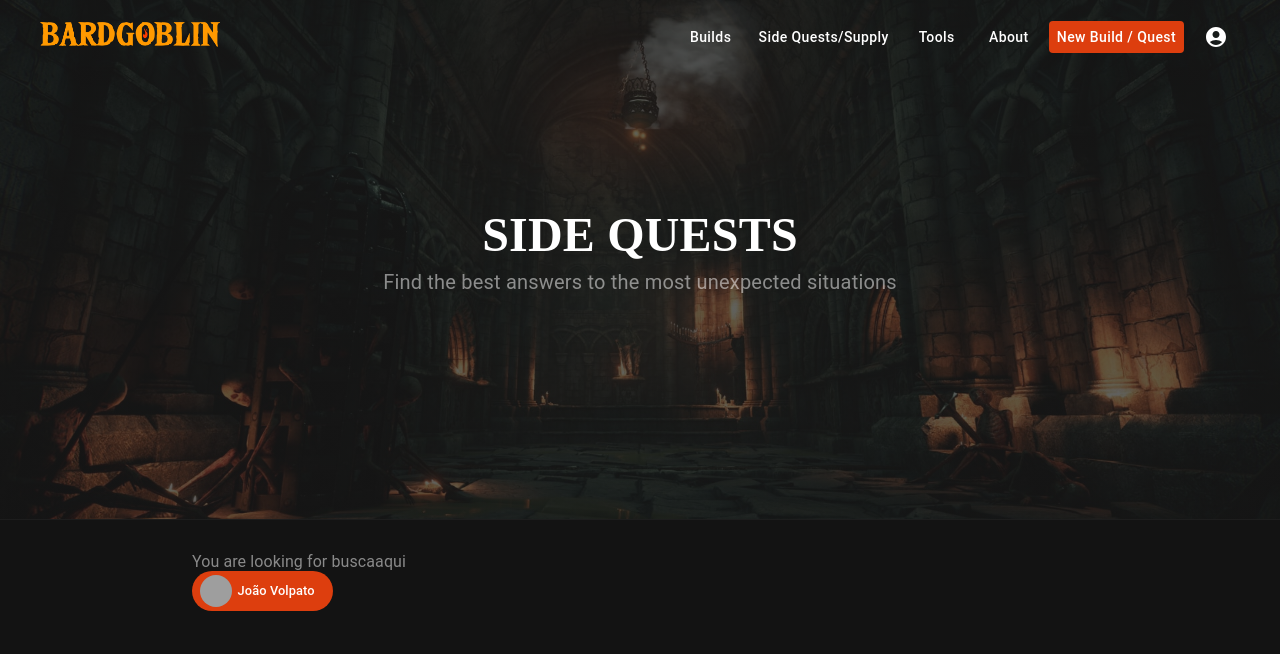
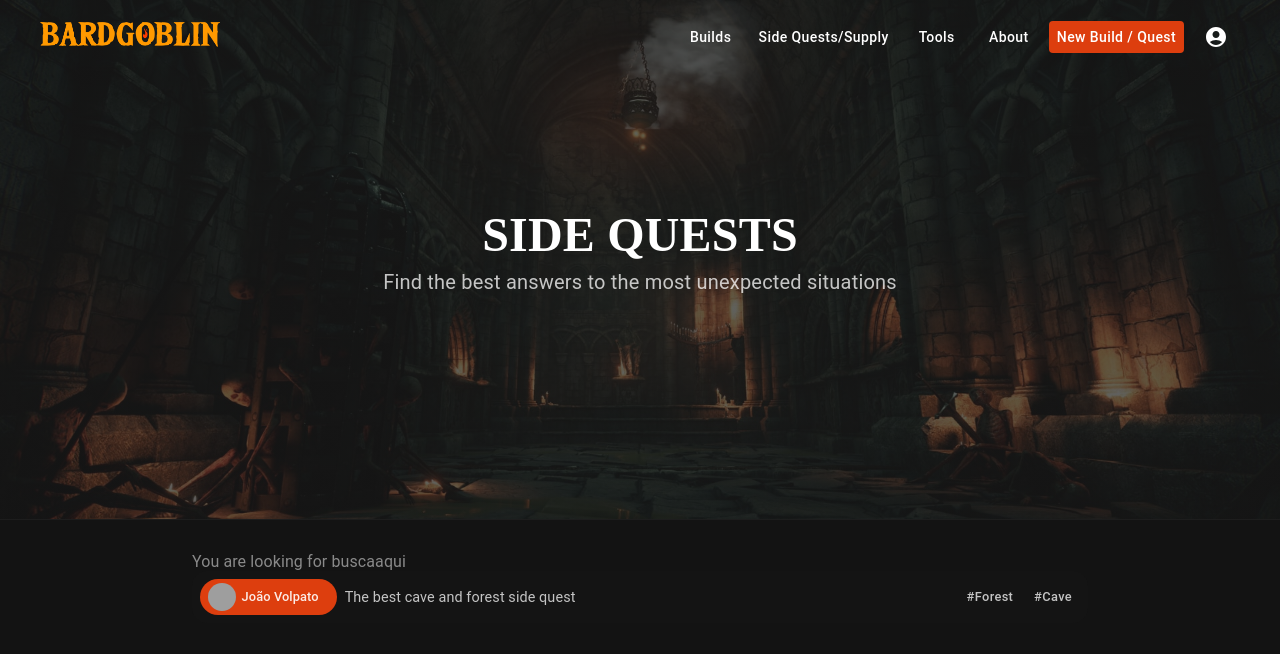
Before and after one commit to volpatocode/bardgoblin, a Next.js app: page /quest/quest in a window 1280 px wide. Shown: the top 654 px of the page. Built offline with nearby package versions, Linux system fonts and the light colour scheme; grey boxes are pictures that could not be loaded; a web font is replaced by a local one.

Commit message:
feat: queryTopic finished

```diff
--- a/src/components/QueryTopic/index.tsx
+++ b/src/components/QueryTopic/index.tsx
@@ -1,14 +1,26 @@
 import React from "react";
 import UserBadge from "../UserBadge";
-import { QueryTopic } from "./styles";
-
+import {
+  QueryTopic,
+  LeftSideTopic,
+  TopicContent,
+  Labels,
+  Label,
+} from "./styles";
 
 export type topicType = {};
 
 export default function index({}: topicType) {
   return (
     <QueryTopic>
-      <UserBadge/>
+      <LeftSideTopic>
+        <UserBadge />
+        <TopicContent>The best cave and forest side quest</TopicContent>
+      </LeftSideTopic>
+      <Labels>
+        <Label>#Forest</Label>
+        <Label>#Cave</Label>
+      </Labels>
     </QueryTopic>
   );
 }
--- a/src/components/QueryTopic/styles.ts
+++ b/src/components/QueryTopic/styles.ts
@@ -1,10 +1,62 @@
 import styled from "@emotion/styled";
-import { Box } from "@mui/material";
+import { Box, Button } from "@mui/material";
 
 export const QueryTopic = styled(Box)`
-    width: 100%;
-    flex-direction: row;
-    justify-content: space-between;
-    align-items: center;
-    flex-wrap: wrap;
+  width: 100%;
+  display: flex;
+  flex-direction: row;
+  align-items: center;
+  justify-content: space-between;
+  flex-wrap: wrap;
+  padding: 0.5rem 0;
+  column-gap: 0.75rem;
+  row-gap: 0.4rem;
+  background-color: #141414;
+  padding: 0.5rem;
+  border-radius: 15px;
+  cursor: pointer;
+  transition: 200ms ease-in-out;
+  :hover {
+    transform: scale(1.005);
+  }
 `;
+
+export const LeftSideTopic = styled(Box)`
+  display: flex;
+  flex-direction: row;
+  gap: 0.5rem;
+  align-items: center;
+`;
+
+export const TopicContent = styled.p`
+  font-size: 0.9rem;
+  color: rgba(255, 255, 255, 0.75);
+  letter-spacing: 0.1px;
+  text-align: left;
+  font-weight: 400;
+  display: flex;
+`;
+
+export const Labels = styled(Box)`
+  display: flex;
+  flex-direction: row;
+  align-items: center;
+  gap: 0.3rem;
+`;
+
+export const Label = styled(Button)`
+  color: rgba(255, 255, 255, 0.75);
+  text-transform: none;
+  background: none;
+  padding: 3px 8px 3px 8px;
+  display: flex;
+  flex-direction: row;
+  align-items: center;
+  gap: 0.2rem;
+  border-radius: 20px;
+  font-size: 0.8rem;
+  min-width: 0;
+  :hover {
+    background: none;
+  }
+`;
--- a/src/components/UserBadge/styles.ts
+++ b/src/components/UserBadge/styles.ts
@@ -19,15 +19,15 @@ export const UserBadge = styled(Button)`
 
 export const UserImage = styled.img`
     border-radius: 50%;
-    width: 32px;
-    height: 32px;
+    width: 28px;
+    height: 28px;
 
 `;
 
 export const Username = styled.p`
     font-size: 0.8rem;
     font-weight: 500;
-    color: #fff;
+    color: rgba(255, 255, 255, 0.9);
     text-align: left;
     letter-spacing: 0.1px;
 `;
--- a/src/pages/quest/styles.ts
+++ b/src/pages/quest/styles.ts
@@ -38,7 +38,7 @@ export const QuestTitle = styled.h1`
 
 export const QuestDescription = styled.h3`
   font-size: 1.25rem;
-  color: rgba(255, 255, 255, 0.5);
+  color: rgba(255, 255, 255, 0.75);
   letter-spacing: 0.2px;
   text-align: center;
   font-weight: 400;
```
